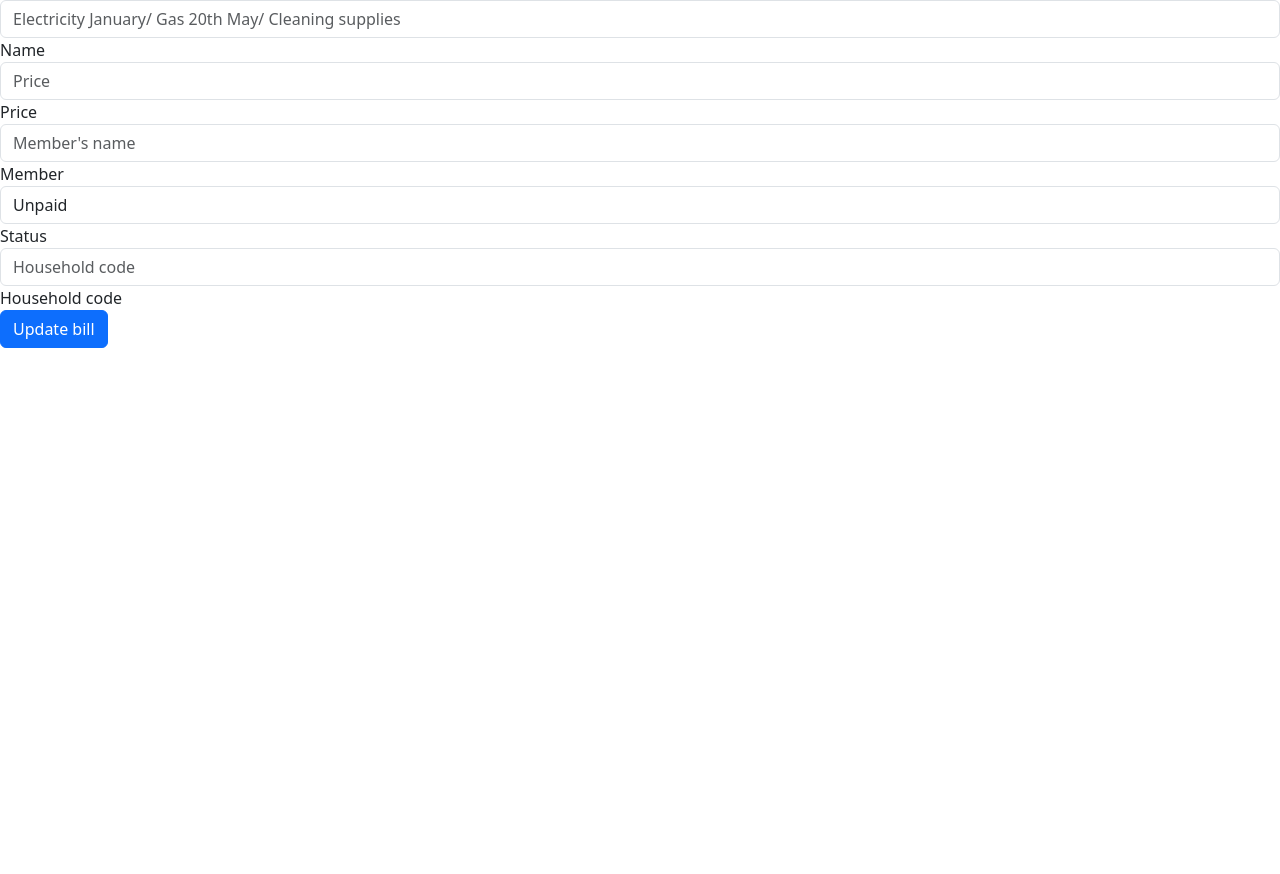
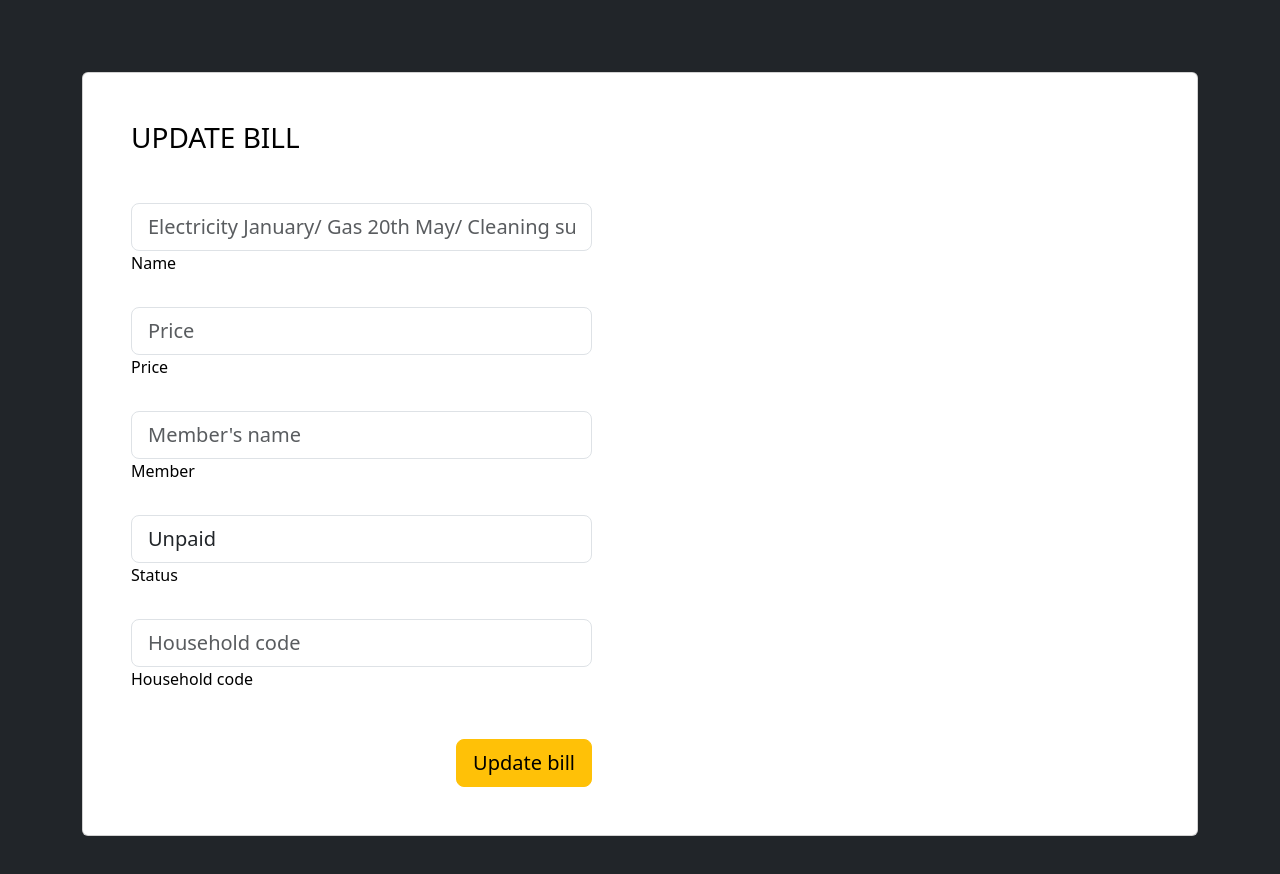
Before and after one commit to IvonaCvija/PPIT-Project, a React (Create React App) app: page /updateBill/1 in a window 1280 px wide. Shown: the top 874 px of the page. Before the commit the page ends 800 px from the top, so only its background shows below. Built offline with nearby package versions, Linux system fonts and the light colour scheme; no server answers.

Commit message:
design improved for adds/updates

```diff
--- a/src/components/addAccount.js
+++ b/src/components/addAccount.js
@@ -61,65 +61,63 @@ function AddAccount() {
             });
     }
 
+    // design template from https://mdbootstrap.com/docs/standard/extended/registration/
     return (
-        <div>
-            <h1>Create account</h1>
-            <br></br>
-            {/* alert for error/success message https://getbootstrap.com/docs/4.0/components/alerts/ */}
-            {error && <Alert variant="danger">{error}</Alert>}
-            {success && <Alert variant="success">{success}</Alert>}
-            {/* form for adding a new account, invoke onSubmit */}
+        <section class="h-100 bg-dark">
+            <div class="container py-5 h-100">
+                <div class="row d-flex justify-content-center align-items-center h-100">
+                    <div class="col">
+                        <div class="card card-registration my-4">
+                            <div class="row g-0">
+                                <div class="col-xl-6 d-none d-xl-block">
+                                    <img src="https://mdbcdn.b-cdn.net/img/Photos/new-templates/bootstrap-registration/img4.webp"
+                                        alt="Sample photo" class="img-fluid"
+                                        style={{borderTopLeftRadius: '.25rem', borderBottomLeftRadius: '.25rem'}} />
+                                </div>
+                                <div class="col-xl-6">
+                                    <div class="card-body p-md-5 text-black">
+                                        <h3 class="mb-5 text-uppercase">Create account</h3>
                                         <form onSubmit={handleSubmit}>
-
-                {/* getting input for full name */}
-                <div className="form-group">
-                    <input type="text" class="form-control"
-                        placeholder="Enter full name"
-                        value={fName}
-                        onChange={(e) => { setFName(e.target.value) }} />
-                    <label>Name</label>
+                                            <div class="form-outline mb-4">
+                                                <input type="text" id="fullName" class="form-control form-control-lg"
+                                                    placeholder="Full Name" value={fName} onChange={(e) => setFName(e.target.value)} />
+                                                <label class="form-label" for="fullName">Full Name</label>
                                             </div>
-
-                {/* getting input for phoneNumber */}
-                <div class="form-group">
-                    <input type="number" step="0.01" class="form-control"
-                        placeholder="Enter phone number"
-                        value={phoneNumber}
-                        onChange={(e) => {
+                                            <div class="form-outline mb-4">
+                                                <input type="text" id="phoneNumber" class="form-control form-control-lg"
+                                                    placeholder="Phone Number" value={phoneNumber} onChange={(e) => {
                                                         const value = e.target.value;
                                                         // allow only numbers and decimal points https://www.geeksforgeeks.org/how-to-restrict-input-box-to-allow-only-numbers-and-decimal-point-javascript/
                                                         if (value === "" || /^[+]?[\d]*$/.test(value)) {
                                                             setPhoneNumber(value);
                                                         }
                                                     }} />
-                    <label>Phone number</label>
+                                                <label class="form-label" for="phoneNumber">Phone Number</label>
                                             </div>
-
-                {/* getting input for password */}
-                <div className="form-group">
-                    <input type="password" class="form-control"
-                        placeholder="Enter password"
-                        value={password}
-                        onChange={(e) => { setPassword(e.target.value) }} />
-                    <label>Password</label>
+                                            <div class="form-outline mb-4">
+                                                <input type="password" id="password" class="form-control form-control-lg"
+                                                    placeholder="Password" value={password} onChange={(e) => setPassword(e.target.value)} />
+                                                <label class="form-label" for="password">Password</label>
                                             </div>
-
-                {/* getting input for household code */}
-                <div className="form-group">
-                    <input type="text" class="form-control"
-                        placeholder="Enter household code"
-                        value={householdCode}
-                        onChange={(e) => { setHouseholdCode(e.target.value) }} />
-                    <label>Household code</label>
+                                            <div class="form-outline mb-4">
+                                                <input type="text" id="householdCode" class="form-control form-control-lg"
+                                                    placeholder="Household Code" value={householdCode} onChange={(e) => setHouseholdCode(e.target.value)} />
+                                                <label class="form-label" for="householdCode">Household Code</label>
                                             </div>
-
-                {/* button for submitting data */}
-                <div>
-                    <Button type="submit" value="ADDaccount">Create account</Button>
+                                            {error && <div class="alert alert-danger" role="alert">{error}</div>}
+                                            {success && <div class="alert alert-success" role="alert">{success}</div>}
+                                            <div class="d-flex justify-content-end pt-3">
+                                                <button type="submit" class="btn btn-warning btn-lg">Create Account</button>
                                             </div>
-
                                         </form>
                                     </div>
+                                </div>
+                            </div>
+                        </div>
+                    </div>
+                </div>
+            </div>
+        </section>
     );
 }
 
--- a/src/components/addBill.js
+++ b/src/components/addBill.js
@@ -48,26 +48,30 @@ function AddBill() {
     }
 
     return (
-        <div>
-            <h1>New bill</h1>
-            <br></br>
-            {error && <Alert variant="danger">{error}</Alert>}
-            {success && <Alert variant="success">{success}</Alert>}
+        <section class="h-100 bg-dark">
+            <div class="container py-5 h-100">
+                <div class="row d-flex justify-content-center align-items-center h-100">
+                    <div class="col">
+                        <div class="card card-registration my-4">
+                            <div class="row g-0">
+                                <div class="col-xl-6">
+                                    <div class="card-body p-md-5 text-black">
+                                        <h3 class="mb-5 text-uppercase">New bill</h3>
                                         {/* form for adding a new bill, invoke onSubmit */}
                                         <form onSubmit={handleSubmit}>
 
                                             {/* getting input for name */}
-                <div className="form-group">
-                    <input type="text" class="form-control"
+                                            <div class="form-outline mb-4">
+                                                <input type="text" class="form-control form-control-lg"
                                                     placeholder="Electricity January/ Gas 20th May/ Cleaning supplies"
                                                     value={name}
                                                     onChange={(e) => { setName(e.target.value) }} />
-                    <label>Name</label>
+                                                <label class="form-label">Name</label>
                                             </div>
 
                                             {/* getting input for price */}
-                <div class="form-group" name="priceInput">
-                    <input type="number" step="0.01" class="form-control"
+                                            <div class="form-outline mb-4">
+                                                <input type="number" step="0.01" class="form-control form-control-lg"
                                                     placeholder="Enter price"
                                                     value={price}
                                                     onChange={(e) => {
@@ -77,46 +81,53 @@ function AddBill() {
                                                             setPrice(value);
                                                         }
                                                     }} />
-                    <label>Price</label>
+                                                <label class="form-label">Price</label>
                                             </div>
 
                                             {/* getting input for member's name */}
-                <div className="form-group">
-                    <input type="text" class="form-control"
+                                            <div class="form-outline mb-4">
+                                                <input type="text" class="form-control form-control-lg"
                                                     placeholder="Enter member's name"
                                                     value={member}
                                                     onChange={(e) => { setMember(e.target.value) }} />
-                    <label>Member</label>
+                                                <label class="form-label">Member</label>
                                             </div>
 
                                             {/* getting input for bill status */}
-                <div className="form-group">
+                                            <div class="form-outline mb-4">
                                                 <select
-                        className="form-control"
+                                                    class="form-control form-control-lg"
                                                     value={status}
                                                     onChange={(e) => { setStatus(e.target.value) }} >
                                                     <option>Unpaid</option>
                                                     <option>Paid</option>
                                                 </select>
-                    <label>Status</label>
+                                                <label class="form-label">Status</label>
                                             </div>
 
                                             {/* getting input for household code */}
-                <div className="form-group">
-                    <input type="text" class="form-control"
+                                            <div class="form-outline mb-4">
+                                                <input type="text" class="form-control form-control-lg"
                                                     placeholder="Enter household code"
                                                     value={householdCode}
                                                     onChange={(e) => { setHouseholdCode(e.target.value) }} />
-                    <label>Household code</label>
+                                                <label class="form-label">Household code</label>
                                             </div>
 
                                             {/* button for submitting data */}
-                <div>
-                    <Button type="submit" value="ADDbill">Add bill</Button>
+                                            <div class="d-flex justify-content-end pt-3">
+                                                <button type="submit" class="btn btn-warning btn-lg">Add bill</button>
                                             </div>
 
                                         </form>
                                     </div>
+                                </div>
+                            </div>
+                        </div>
+                    </div>
+                </div>
+            </div>
+        </section>
     );
 }
 
--- a/src/components/login.js
+++ b/src/components/login.js
@@ -86,7 +86,7 @@ function Login() {
                                                     <Button variant="btn btn-outline-danger" href="/addAccount">Create account</Button>
                                                 </div>
                                                 <div class="d-flex align-items-center justify-content-center pb-4">
-                                                    <p class="mb-0 me-2">Want to create a new household?</p>
+                                                    <p class="mb-0 me-10">Want to create a new household?</p>
                                                     <Button variant="btn btn-outline-primary" href="/addHousehold">Create household</Button>
                                                 </div>
 
--- a/src/components/updateBill.js
+++ b/src/components/updateBill.js
@@ -49,64 +49,84 @@ export default function UpdateBill(props) {
             });
     }
     return (
-        <div>
+        <section class="h-100 bg-dark">
+            <div class="container py-5 h-100">
+                <div class="row d-flex justify-content-center align-items-center h-100">
+                    <div class="col">
+                        <div class="card card-registration my-4">
+                            <div class="row g-0">
+                                <div class="col-xl-6">
+                                    <div class="card-body p-md-5 text-black">
+                                        <h3 class="mb-5 text-uppercase">Update Bill</h3>
                                         <form onSubmit={handleSubmit}>
 
                                             {/* getting input for name */}
-                <div className="form-group">
-                    <input type="text" class="form-control"
+                                            <div class="form-outline mb-4">
+                                                <input readOnly type="text" class="form-control form-control-lg"
                                                     placeholder="Electricity January/ Gas 20th May/ Cleaning supplies"
                                                     value={name}
-                        readOnly // makes the field read-only
-                        />
-                    <label>Name</label>
+                                                    onChange={(e) => { setName(e.target.value) }} />
+                                                <label class="form-label">Name</label>
                                             </div>
 
                                             {/* getting input for price */}
-                <div class="form-group" name="priceInput">
-                    <input type="number" step="0.01" class="form-control"
+                                            <div class="form-outline mb-4">
+                                                <input readOnly type="number" step="0.01" class="form-control form-control-lg"
                                                     placeholder="Price"
                                                     value={price}
-                        readOnly />
-                    <label>Price</label>
+                                                    onChange={(e) => {
+                                                        const value = e.target.value;
+                                                        // allow only numbers and decimal points https://www.geeksforgeeks.org/how-to-restrict-input-box-to-allow-only-numbers-and-decimal-point-javascript/
+                                                        if (value === "" || /^\d*\.?\d*$/.test(value)) {
+                                                            setPrice(value);
+                                                        }
+                                                    }} />
+                                                <label class="form-label">Price</label>
                                             </div>
 
                                             {/* getting input for member's name */}
-                <div className="form-group">
-                    <input type="text" class="form-control"
+                                            <div class="form-outline mb-4">
+                                                <input readOnly type="text" class="form-control form-control-lg"
                                                     placeholder="Member's name"
                                                     value={member}
-                        readOnly />
-                    <label>Member</label>
+                                                    onChange={(e) => { setMember(e.target.value) }} />
+                                                <label class="form-label">Member</label>
                                             </div>
 
                                             {/* getting input for bill status */}
-                <div className="form-group">
+                                            <div class="form-outline mb-4">
                                                 <select
-                        className="form-control"
+                                                    class="form-control form-control-lg"
                                                     value={status}
                                                     onChange={(e) => { setStatus(e.target.value) }} >
                                                     <option>Unpaid</option>
                                                     <option>Paid</option>
                                                 </select>
-                    <label>Status</label>
+                                                <label class="form-label">Status</label>
                                             </div>
 
                                             {/* getting input for household code */}
-                <div className="form-group">
-                    <input type="text" class="form-control"
+                                            <div class="form-outline mb-4">
+                                                <input readOnly type="text" class="form-control form-control-lg"
                                                     placeholder="Household code"
                                                     value={householdCode}
-                        readOnly />
-                    <label>Household code</label>
+                                                    onChange={(e) => { setHouseholdCode(e.target.value) }} />
+                                                <label class="form-label">Household code</label>
                                             </div>
 
                                             {/* button for submitting data */}
-                <div className="form-group">
-                    <input type="submit" value="Update bill" className="btn btn-primary" />
+                                            <div class="d-flex justify-content-end pt-3">
+                                                <button type="submit" class="btn btn-warning btn-lg">Update bill</button>
                                             </div>
 
                                         </form>
                                     </div>
+                                </div>
+                            </div>
+                        </div>
+                    </div>
+                </div>
+            </div>
+        </section>
     );
 }
```
Also changed, not shown: src/components/addHousehold.js (+36 -24 lines), src/components/householdObjects.js (deleted). Lines whose indentation alone changed are shown as unchanged.
